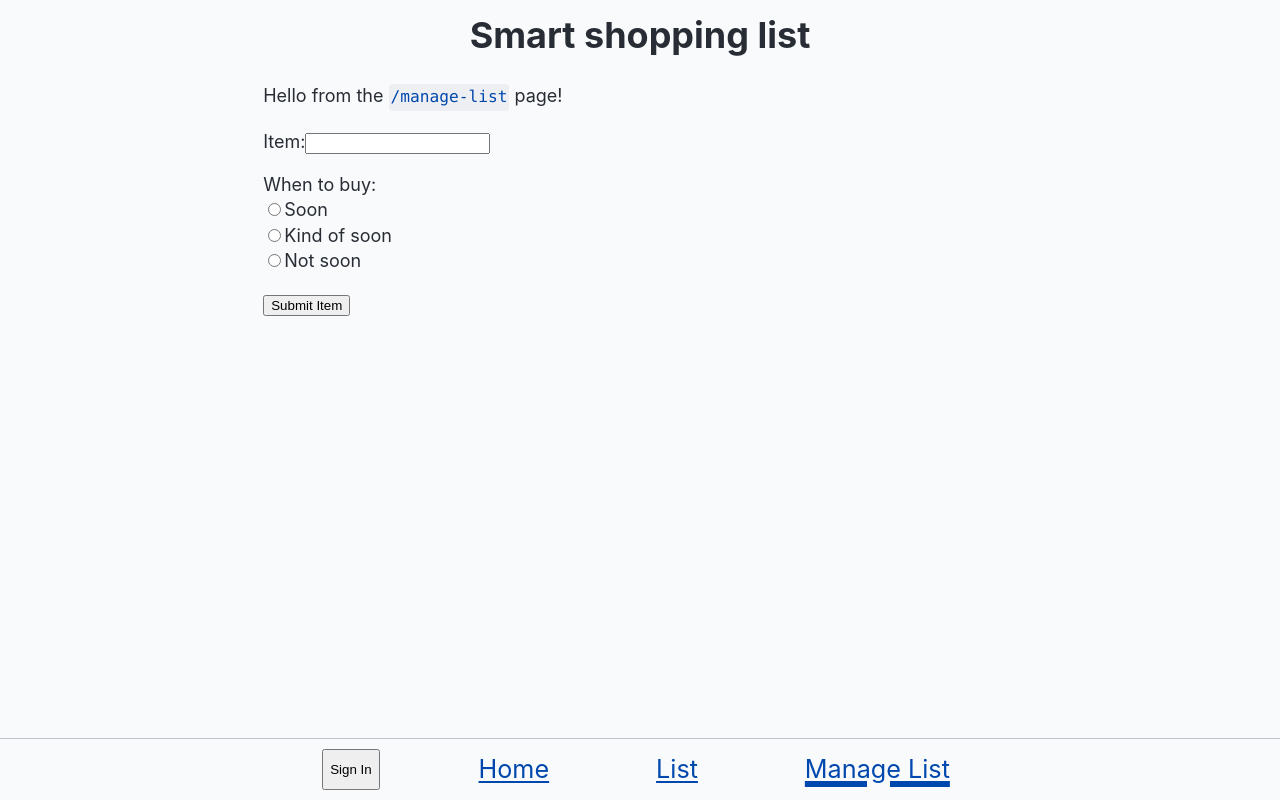
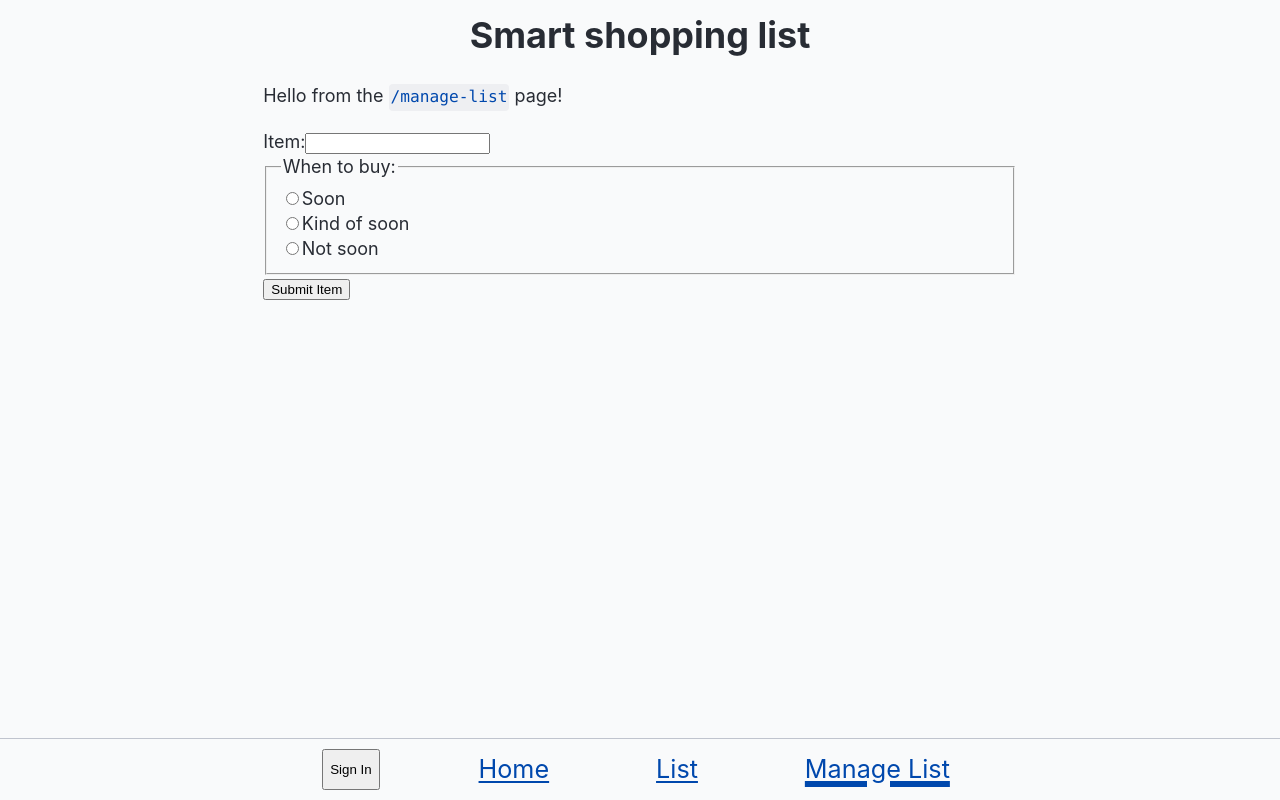
Before and after one commit to the-collab-lab/tcl-77-smart-shopping-list, a React (Vite) app: page /manage-list in a window 1280 px wide. Built offline with nearby package versions, Linux system fonts and the light colour scheme; no server answers.

Commit message:
change the when to buy options to a fieldset

```diff
--- a/src/views/ManageList.jsx
+++ b/src/views/ManageList.jsx
@@ -66,8 +66,8 @@ export function ManageList({ listPath }) {
 					/>
 				</label>
 				<br />
-				<p>
-					When to buy: <br />
+				<fieldset>
+					<legend>When to buy:</legend>
 					<label htmlFor="soon">
 						<input
 							type="radio"
@@ -109,7 +109,7 @@ export function ManageList({ listPath }) {
 						/>
 						Not soon
 					</label>
-				</p>
+				</fieldset>
 				<button type="submit">Submit Item</button>
 			</form>
 			<Toaster />
```
